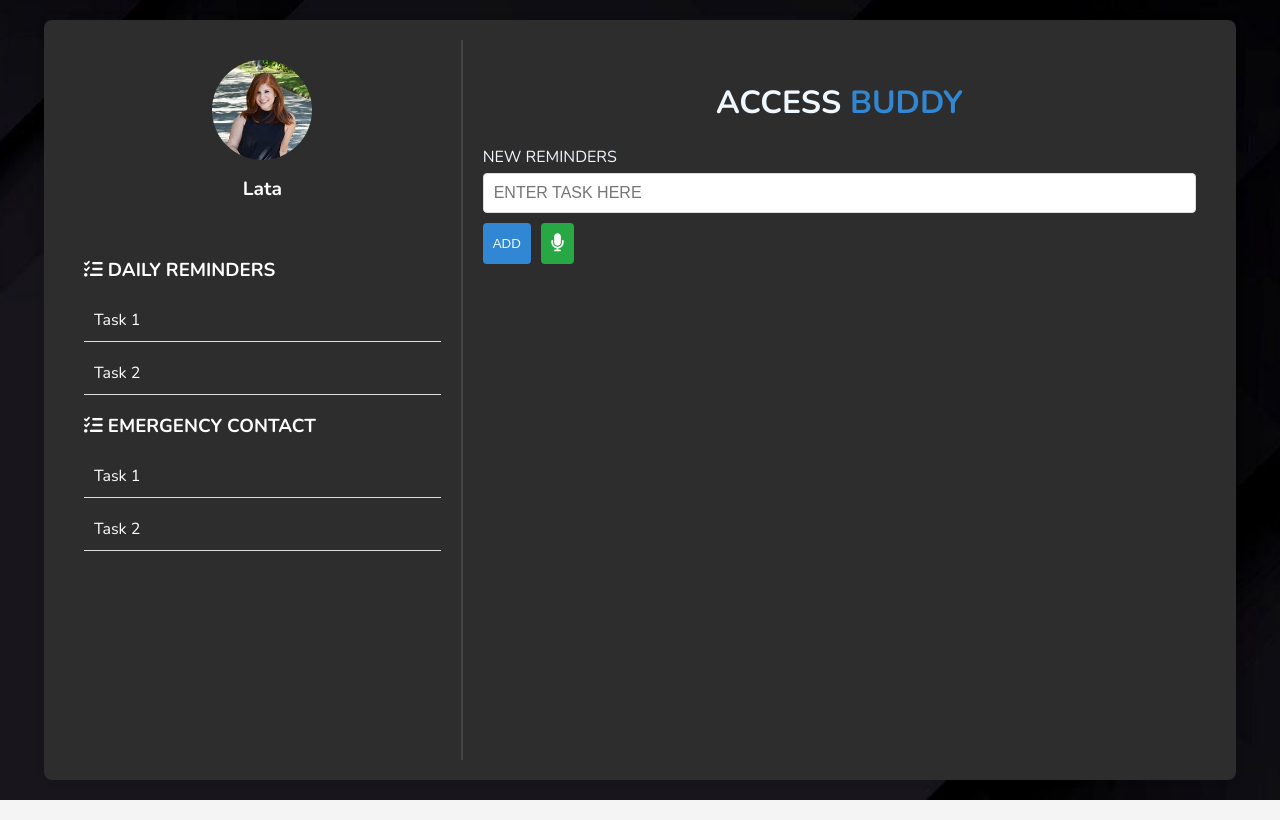
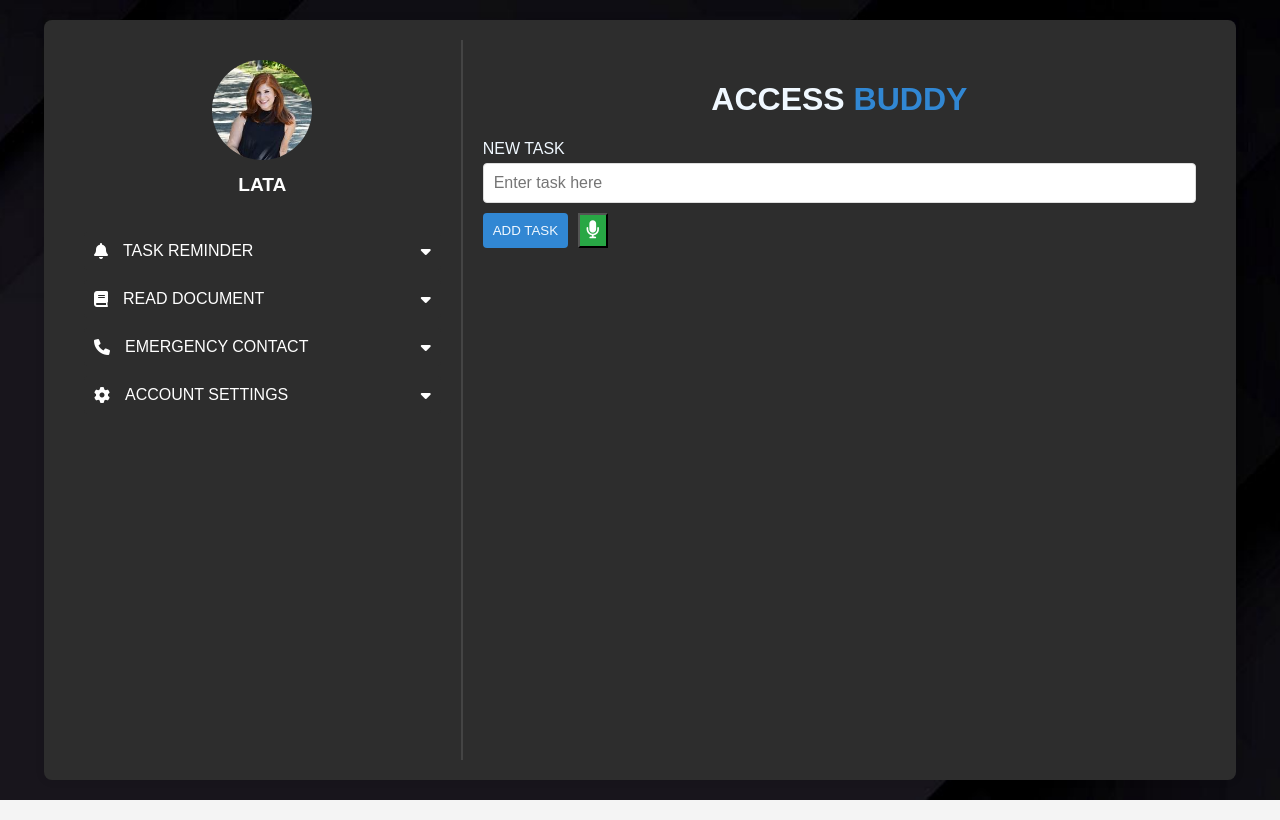
Before and after one commit to lata-11/AccessBuddy, a plain HTML site: page index.html in a window 1280 px wide. Drawn offline with nearby package versions, Linux system fonts and the light colour scheme.

Commit message:
features added

```diff
--- a/index.html
+++ b/index.html
@@ -1,35 +1,86 @@
 <!DOCTYPE html>
 <html lang="en">
 <head>
-    <meta charset="UTF-8" />
-    <meta name="viewport" content="width=device-width, initial-scale=1.0" />
+    <meta charset="UTF-8">
+    <meta name="viewport" content="width=device-width, initial-scale=1.0">
     <title>Access Buddy</title>
-    <link rel="stylesheet" href="styles.css" />
-    <link rel="stylesheet" href="https://cdnjs.cloudflare.com/ajax/libs/font-awesome/6.0.0-beta3/css/all.min.css" />
+    <link rel="stylesheet" href="styles.css">
+    <link rel="stylesheet" href="https://cdnjs.cloudflare.com/ajax/libs/font-awesome/6.0.0-beta3/css/all.min.css">
     <audio id="task-added-sound" src="sounds/task-added.mp3"></audio>
     <audio id="task-removed-sound" src="sounds/task-removed.mp3"></audio>
-    <link href="https://fonts.googleapis.com/css2?family=Nunito:wght@400;700&display=swap" rel="stylesheet">
-
 </head>
 <body>
     <div class="container">
         <div class="left-panel">
             <div class="profile">
-                <img src="assets/profile-pic.jpeg" alt="Profile Picture" class="profile-pic" />
-                <h2 class="profile-name">Lata</h2>
+                <img src="assets/profile-pic.jpeg" alt="Profile Picture" class="profile-pic">
+                <h2 class="profile-name">LATA</h2>
             </div>
             <div class="scheduled-tasks">
-                <h3><i class="fa-solid fa-list-check"></i> DAILY REMINDERS</h3>
-                <ul>
-                    <li>Task 1</li>
-                    <li>Task 2</li>
-                </ul>
-                <h3><i class="fa-solid fa-list-check"></i> EMERGENCY CONTACT</h3>
+                <div class="dropdown">
+                    <div class="dropdown-header">
+                        <div class="header-content">
+                            <i class="fa-solid fa-bell header-logo"></i>
+                            <span class="header-text"> TASK REMINDER</span>
+                        </div>
+                        <i class="fa-solid fa-caret-down"></i>
+                    </div>
+                    <div class="dropdown-content">
                         <ul>
                             <li>Task 1</li>
                             <li>Task 2</li>
                         </ul>
                     </div>
+                </div>
+
+                <div class="dropdown">
+                    <div class="dropdown-header">
+                        <div class="header-content">
+                            <i class="fa-solid fa-book header-logo"></i>
+                            <span class="header-text">READ DOCUMENT</span>
+                        </div>
+                        <i class="fa-solid fa-caret-down"></i>
+                    </div>
+                    <div class="dropdown-content">
+                        <ul>
+                            <li>Task 1</li>
+                            <li>Task 2</li>
+                        </ul>
+                    </div>
+                </div>
+                <div class="dropdown">
+                    <div class="dropdown-header">
+                        <div class="header-content">
+                            <i class="fa-solid fa-phone header-logo"></i>
+                            <span class="header-text">EMERGENCY CONTACT</span>
+                        </div>
+                        <i class="fa-solid fa-caret-down"></i>
+                    </div>
+                    <div class="dropdown-content">
+                        <ul>
+                            <li>Task 1</li>
+                            <li>Task 2</li>
+                        </ul>
+                    </div>
+                </div>
+                <div class="dropdown">
+                    <div class="dropdown-header">
+                        <div class="header-content">
+                            <i class="fa-solid fa-cog header-logo"></i>
+                            <span class="header-text">ACCOUNT SETTINGS</span>
+                        </div>
+                        <i class="fa-solid fa-caret-down"></i>
+                    </div>
+                    <div class="dropdown-content">
+                        <ul>
+                            <li>Task 1</li>
+                            <li>Task 2</li>
+                        </ul>
+                    </div>
+                </div>
+                </div>
+
+
         </div>
         <div class="right-panel">
             <h1>
@@ -39,33 +90,18 @@
             <form id="task-form">
                 <div class="right-side-form">
                     <div class="form-input">
-                        <label for="task-input">
-                            <span style="color: aliceblue">NEW REMINDERS</span>
-                        </label>
-                        <input
-                            type="text"
-                            id="task-input"
-                            aria-required="true"
-                            placeholder="ENTER TASK HERE"
-                        />
+                        <label for="task-input"><span style="color: aliceblue">NEW TASK</span></label>
+                        <input type="text" id="task-input" aria-required="true" placeholder="Enter task here">
                     </div>
                     <div class="form-btn">
-                        <button type="submit">
-                            <span style="color: aliceblue">ADD</span>
-                        </button>
-                        <button
-                            type="button"
-                            id="voice-button"
-                            aria-label="Add task using voice"
-                        >
-                        <i class="fa-solid fa-microphone"></i>
-                        </button>
+                        <button type="submit" class="add-btn"><span style="color: aliceblue">ADD TASK</span></button>
+                        <button type="button" id="voice-button" aria-label="Add task using voice"><i class="fa-solid fa-microphone"></i></button>
                     </div>
                 </div>
+            </form>
             <ul id="task-list" role="list">
                 <!-- Tasks will be dynamically added here -->
             </ul>
-            </form>
         </div>
     </div>
     <script src="script.js"></script>
--- a/script.js
+++ b/script.js
@@ -106,3 +106,14 @@ document.addEventListener('DOMContentLoaded', () => {
         recognition.start();
     });
 });
+
+document.addEventListener('DOMContentLoaded', () => {
+    const dropdownHeaders = document.querySelectorAll('.dropdown-header');
+
+    dropdownHeaders.forEach(header => {
+        header.addEventListener('click', () => {
+            const dropdown = header.parentElement;
+            dropdown.classList.toggle('active');
+        });
+    });
+});
--- a/styles.css
+++ b/styles.css
@@ -2,7 +2,6 @@
 html, body {
     height: 100%;
     margin: 0;
-
 }
 
 body {
@@ -36,7 +35,6 @@ body {
     border-right: 2px solid #444;
     display: flex;
     flex-direction: column;
-    /* justify-content: space-between; */
 }
 
 .right-panel {
@@ -63,19 +61,13 @@ body {
 
 .scheduled-tasks {
     margin-top: 20px;
+    display: flex;
+    flex-direction: column;
+    gap: 10px;
 }
 
-.scheduled-tasks h3 {
-    margin-bottom: 10px;
-}
-
-.scheduled-tasks ul {
-    list-style: none;
-    padding: 0;
-}
-
-.scheduled-tasks ul li {
-    margin-bottom: 10px;
+.scheduled-tasks .dropdown {
+    flex: 1;
 }
 
 h1 {
@@ -86,7 +78,7 @@ h1 {
 #task-form {
     display: flex;
     flex-direction: column;
-    gap: 20px; /* Adjust gap between elements */
+    gap: 20px;
 }
 
 .right-side-form {
@@ -117,7 +109,7 @@ input {
     flex: 1;
 }
 
-button {
+.add-btn {
     padding: 10px;
     background-color: rgb(49, 135, 211);
     color: #fff;
@@ -126,9 +118,9 @@ button {
     cursor: pointer;
 }
 
-button:hover {
+/* button:hover {
     background-color: #0056b3;
-}
+} */
 
 #voice-button {
     background-color: #28a745;
@@ -165,3 +157,73 @@ li button {
 li button:hover {
     background-color: #c82333;
 }
+
+/* Dropdown styles */
+
+.dropdown-header {
+    background-color: #2d2d2d;
+    color: #fff;
+    padding: 10px;
+    border-radius: 4px;
+    cursor: pointer;
+    display: flex;
+    justify-content: space-between;
+    align-items: center;
+    font-size: 16px;
+}
+
+/* Flex container for logo and text */
+.header-content {
+    display: flex;
+    align-items: center;
+    gap: 5px; /* Adjust the space between the logo and text */
+}
+
+.header-logo {
+    margin-right: 10px; /* Space between logo and text */
+}
+
+.header-text {
+    flex: 1;
+}
+
+/* Caret icon styling */
+.fa-caret-down {
+    margin-left: 10px; /* Space between text and caret */
+    transition: transform 0.3s;
+}
+
+/* Dropdown content styling */
+.dropdown-content {
+    display: none;
+    background-color: #444;
+    box-shadow: 0 8px 16px rgba(0, 0, 0, 0.1);
+    padding: 10px;
+    border-radius: 4px;
+    margin-top: 5px;
+    margin-left: 20px;
+}
+
+.dropdown-content ul {
+    list-style-type: none;
+    padding: 0;
+    margin: 0;
+}
+
+.dropdown-content ul li {
+    padding: 5px 0;
+    color: #fff;
+}
+
+.dropdown-content ul li:hover {
+    background-color: #555;
+}
+
+/* Show the dropdown content when active */
+.dropdown.active .dropdown-content {
+    display: block;
+}
+
+.dropdown.active .fa-caret-down {
+    transform: rotate(180deg);
+}
```
Lines whose indentation alone changed are shown as unchanged.
